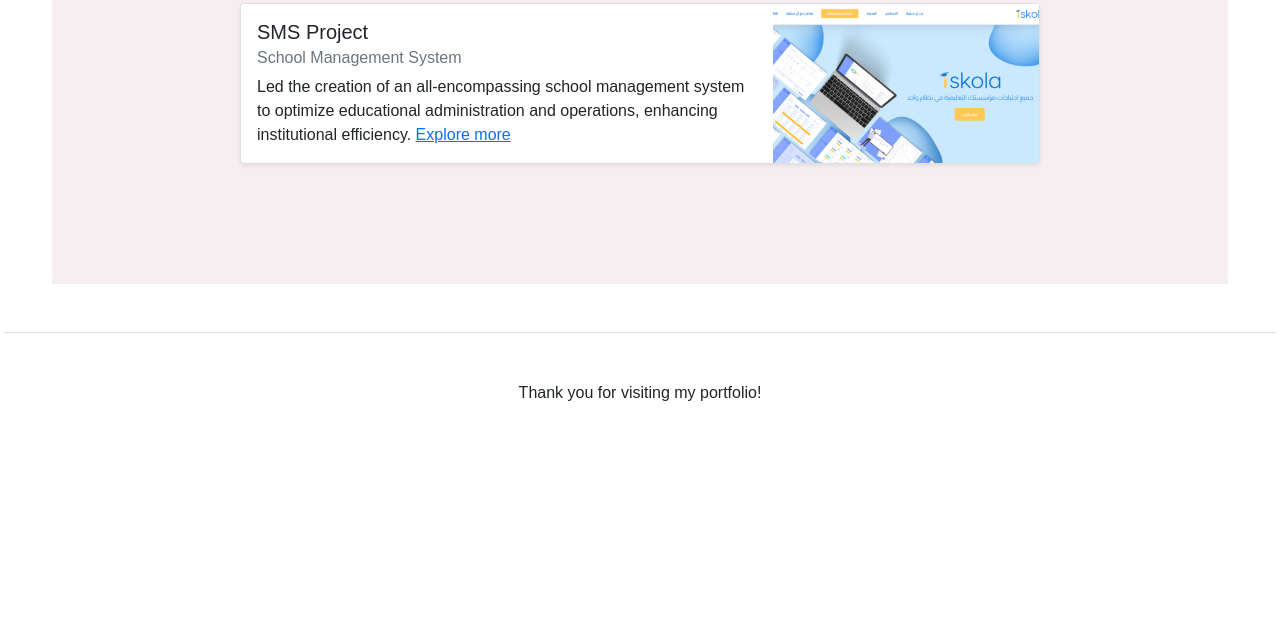
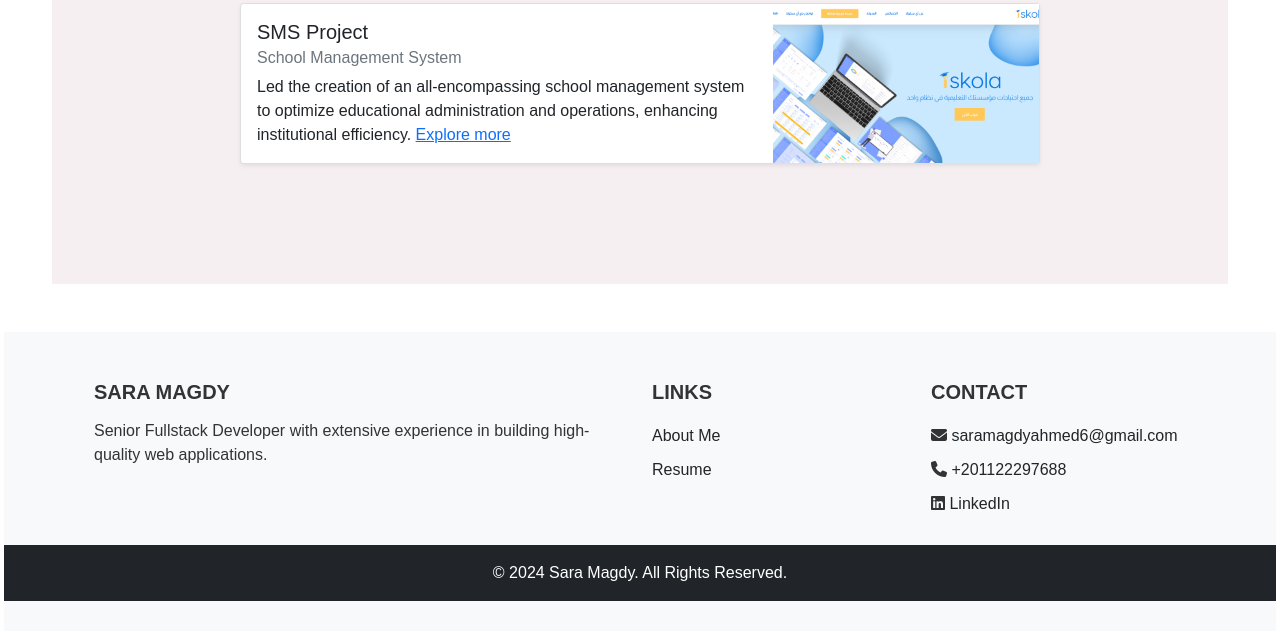
Before and after one commit to SaraMagdyAbdelhamed/portofolio, a plain HTML site: page index.html in a window 1280 px wide. Shown: the part 1020-1651 px from the top of the page. Before the commit the page ends 1425 px from the top, so only its background shows below. Drawn offline with nearby package versions, Linux system fonts and the light colour scheme.

Commit message:
footer update

```diff
--- a/footer.html
+++ b/footer.html
@@ -1,4 +1,41 @@
 <!-- Footer -->
-<footer class="pt-5 mt-4 border-top text-center">
-    Thank you for visiting my portfolio!
+<footer class="bg-light text-center text-lg-start mt-4 pt-4">
+    <div class="container p-4">
+        <div class="row">
+            <div class="col-lg-6 col-md-12 mb-4 mb-md-0">
+                <h5 class="text-uppercase">Sara Magdy</h5>
+                <p>
+                    Senior Fullstack Developer with extensive experience in building high-quality web applications.
+                </p>
+            </div>
+            <div class="col-lg-3 col-md-6 mb-4 mb-md-0">
+                <h5 class="text-uppercase">Links</h5>
+                <ul class="list-unstyled mb-0">
+                    <li>
+                        <a href="index.html" class="text-dark">About Me</a>
+                    </li>
+                    <li>
+                        <a href="resume.html" class="text-dark">Resume</a>
+                    </li>
+                </ul>
+            </div>
+            <div class="col-lg-3 col-md-6 mb-4 mb-md-0">
+                <h5 class="text-uppercase">Contact</h5>
+                <ul class="list-unstyled mb-0">
+                    <li>
+                        <i class="fas fa-envelope"></i> <a href="mailto:saramagdyahmed6@gmail.com" class="text-dark">saramagdyahmed6@gmail.com</a>
+                    </li>
+                    <li>
+                        <i class="fas fa-phone"></i> <a href="tel:+201122297688" class="text-dark">+201122297688</a>
+                    </li>
+                    <li>
+                        <i class="fab fa-linkedin"></i> <a href="https://www.linkedin.com/in/sara-elshrqawy-7b7a28103/" class="text-dark">LinkedIn</a>
+                    </li>
+                </ul>
+            </div>
+        </div>
+    </div>
+    <div class="text-center p-3 bg-dark text-white">
+        © 2024 Sara Magdy. All Rights Reserved.
+    </div>
 </footer>
--- a/styles.css
+++ b/styles.css
@@ -141,3 +141,29 @@ ul li {
 .projects{
     background-color: #f6eff2;
 }
+
+
+footer {
+    background-color: #f8f9fa; /* Light grey background */
+    padding: 30px 0;
+    color: #333;
+}
+
+footer .text-uppercase {
+    font-weight: bold;
+    margin-bottom: 15px;
+}
+
+footer a {
+    color: #333;
+    text-decoration: none;
+}
+
+footer a:hover {
+    text-decoration: underline;
+}
+
+footer .p-3 {
+    background-color: #343a40; /* Dark background for copyright section */
+    color: #fff;
+}
```
